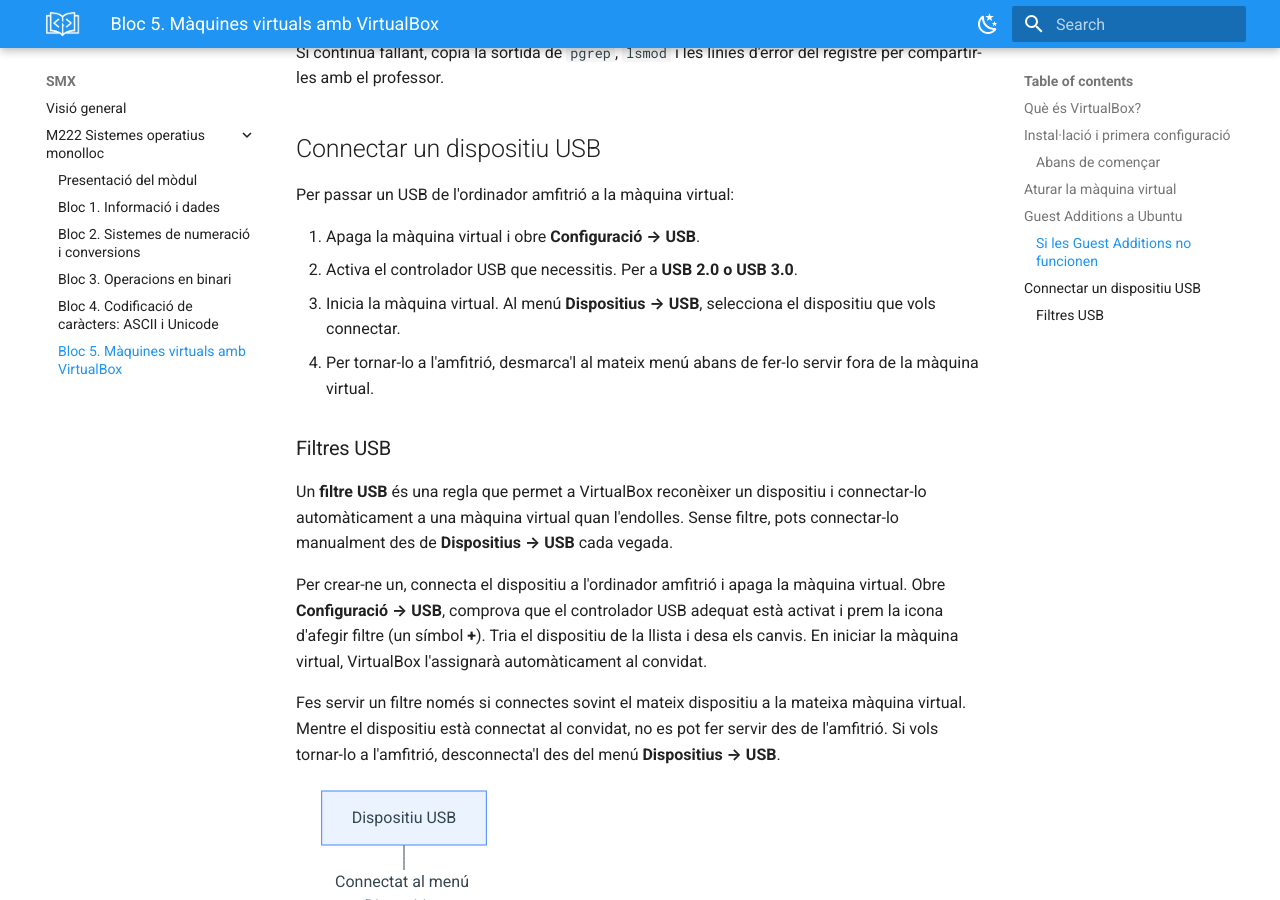
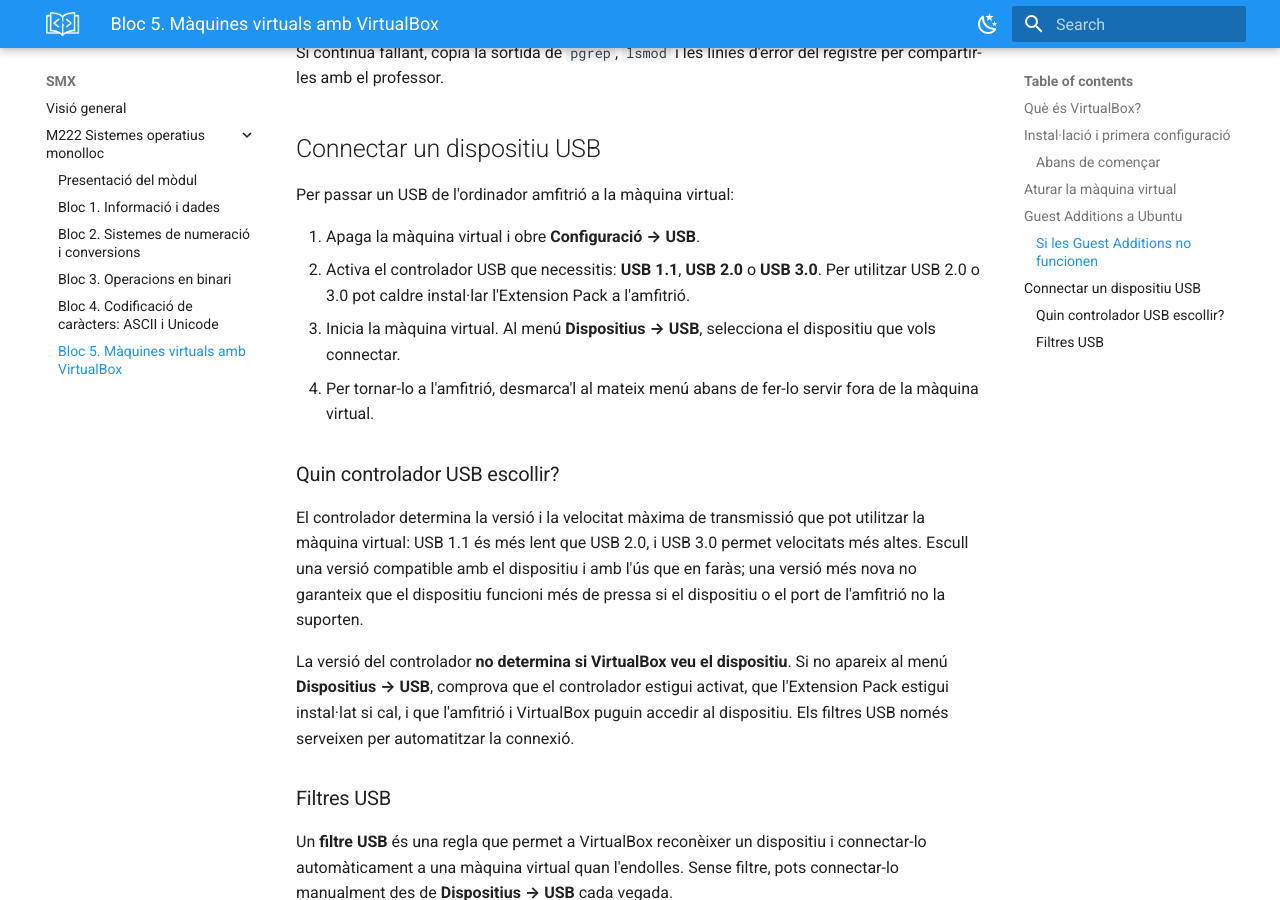
Before and after one commit to sllado1/Apunts, an MkDocs documentation site: the page built from docs/SMX/M222SO/5_VirtualBox.md, in a window 1280 px wide and 900 px high, scrolled down 4400 px. Built offline with MkDocs 1.6.1 and Material for MkDocs 9.7.7, drawn with Linux system fonts in a browser that asks for light colours.

Commit message:
Fix USB velocity transmission

```diff
--- a/docs/SMX/M222SO/5_VirtualBox.md
+++ b/docs/SMX/M222SO/5_VirtualBox.md
@@ -124,9 +124,15 @@ Si continua fallant, copia la sortida de `pgrep`, `lsmod` i les línies d'error
 Per passar un USB de l'ordinador amfitrió a la màquina virtual:
 
 1. Apaga la màquina virtual i obre **Configuració → USB**.
-2. Activa el controlador USB que necessitis. Per a **USB 2.0 o USB 3.0**.
+2. Activa el controlador USB que necessitis: **USB 1.1**, **USB 2.0** o **USB 3.0**. Per utilitzar USB 2.0 o 3.0 pot caldre instal·lar l'Extension Pack a l'amfitrió.
 3. Inicia la màquina virtual. Al menú **Dispositius → USB**, selecciona el dispositiu que vols connectar.
 4. Per tornar-lo a l'amfitrió, desmarca'l al mateix menú abans de fer-lo servir fora de la màquina virtual.
+
+### Quin controlador USB escollir?
+
+El controlador determina la versió i la velocitat màxima de transmissió que pot utilitzar la màquina virtual: USB 1.1 és més lent que USB 2.0, i USB 3.0 permet velocitats més altes. Escull una versió compatible amb el dispositiu i amb l'ús que en faràs; una versió més nova no garanteix que el dispositiu funcioni més de pressa si el dispositiu o el port de l'amfitrió no la suporten.
+
+La versió del controlador **no determina si VirtualBox veu el dispositiu**. Si no apareix al menú **Dispositius → USB**, comprova que el controlador estigui activat, que l'Extension Pack estigui instal·lat si cal, i que l'amfitrió i VirtualBox puguin accedir al dispositiu. Els filtres USB només serveixen per automatitzar la connexió.
 
 ### Filtres USB
 
```
